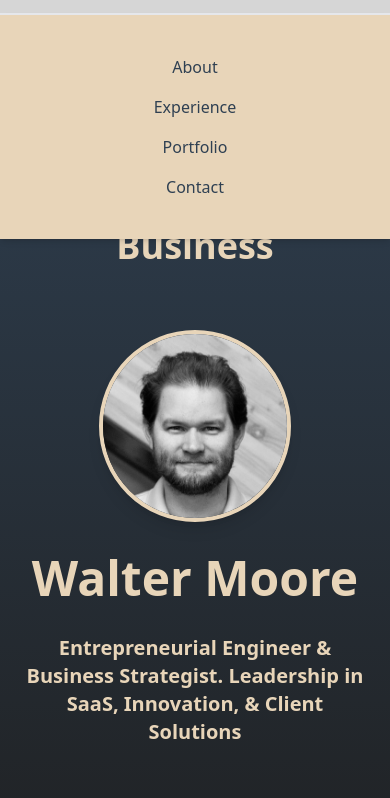
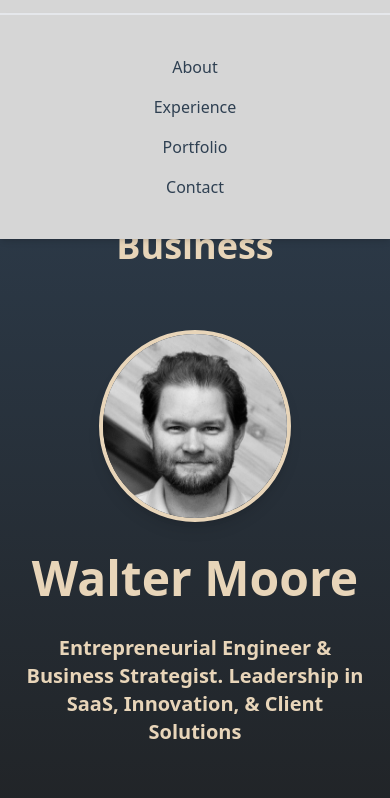
Before and after one commit to cellularatomaton/portfolio, an Eleventy site: page src/index.njk in a window 390 px wide. Both pictures are taken after a click on the button "Toggle navigation". Shown: the part 46-844 px from the top of the page. Built offline with nearby package versions, Linux system fonts and the light colour scheme; Eleventy itself is replaced by a stand-in of ours; files that its build step writes are made by us from their sources.

Commit message:
fixed mobile menu bg color

```diff
--- a/src/_includes/base.njk
+++ b/src/_includes/base.njk
@@ -64,7 +64,7 @@
         <!-- Navigation -->
         <nav
           id="nav-menu"
-          class="hidden lg:block absolute top-full left-0 lg:static lg:flex w-full lg:w-auto bg-minimal-secondaryLight dark:bg-minimal-black lg:bg-transparent border-t-2 lg:border-t-0 shadow-md lg:shadow-none"
+          class="hidden lg:block absolute top-full left-0 lg:static lg:flex w-full lg:w-auto bg-minimal-lightgray dark:bg-minimal-black lg:bg-transparent border-t-2 lg:border-t-0 shadow-md lg:shadow-none"
         >
           <ul class="w-[250px] mx-auto my-8 lg:my-0 lg:w-auto lg:mx-0 flex flex-col lg:flex-row items-center lg:space-x-6">
             <li><a href="/" class="nav-link block px-6 py-2 hover:text-minimal-primary">About</a></li>
```
